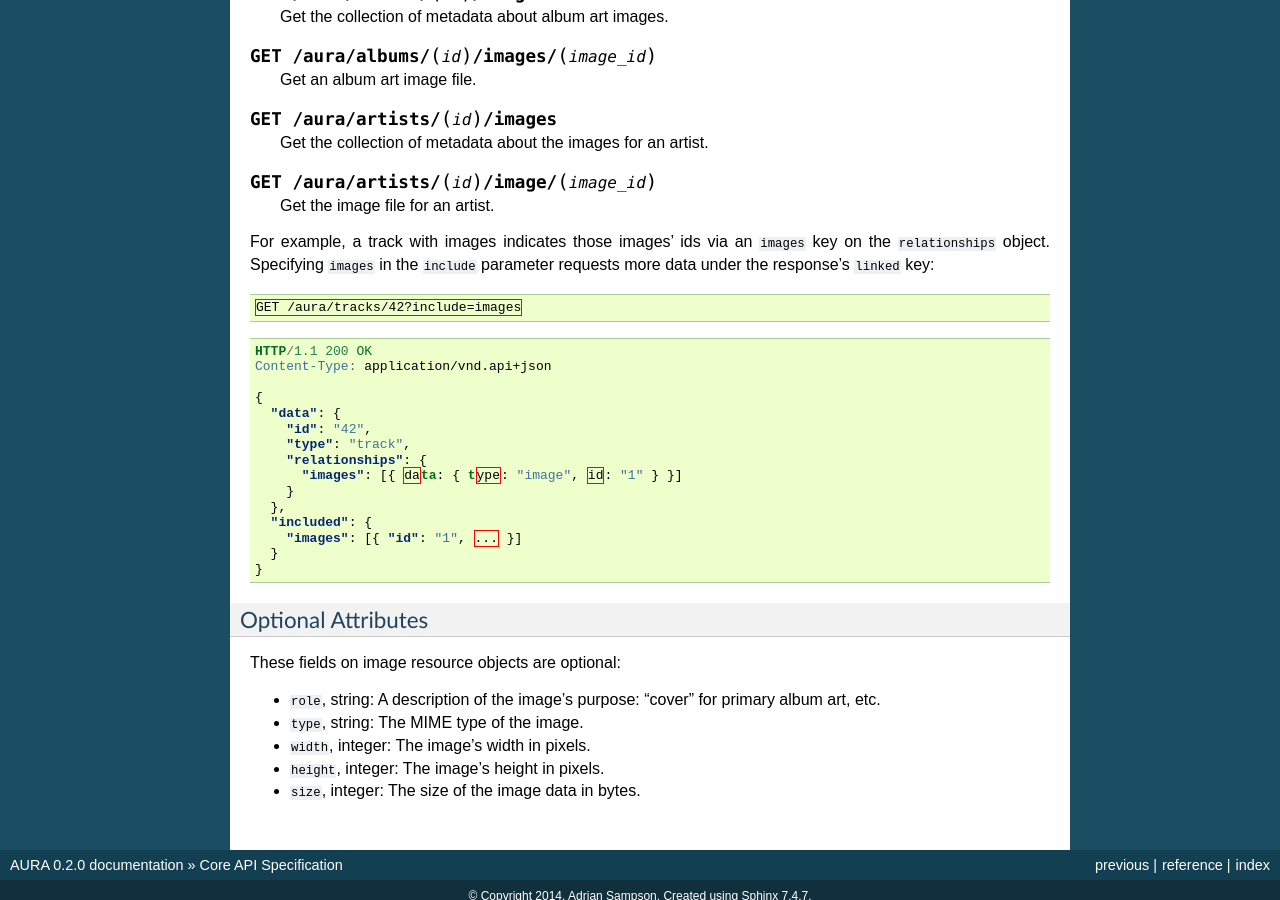
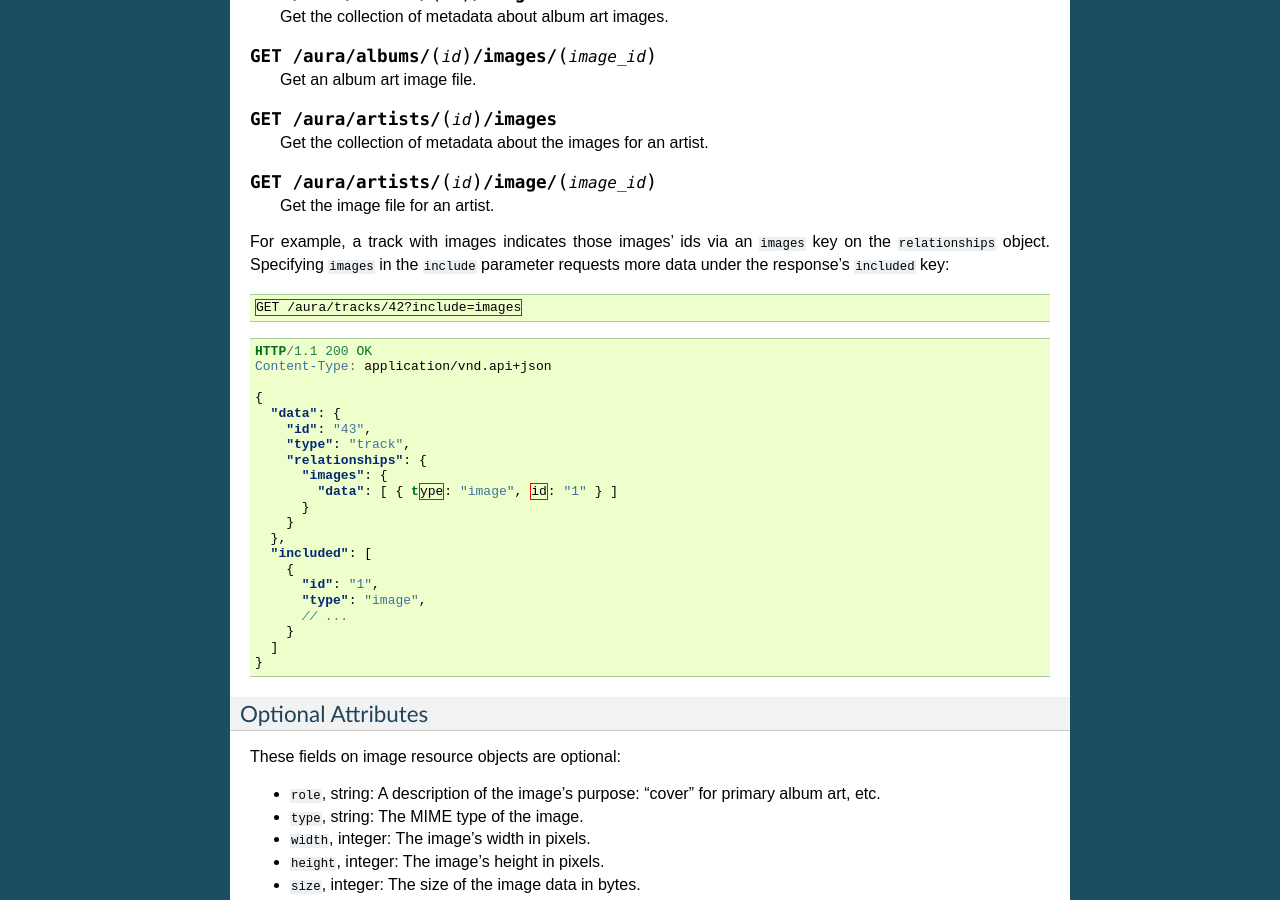
Before and after one commit to beetbox/aura, a Sphinx documentation site: the page built from docs/api.rst, in a window 1280 px wide and 900 px high, scrolled down 7723 px. Built offline with Sphinx 7.4.7, drawn with Linux system fonts in a browser that asks for light colours.

Commit message:
Fixed inclusion of images example

```diff
--- a/docs/api.rst
+++ b/docs/api.rst
@@ -547,7 +547,7 @@ indicate the type of the image file returned.
 
 For example, a track with images indicates those images' ids via an ``images``
 key on the ``relationships`` object. Specifying ``images`` in the ``include``
-parameter requests more data under the response's ``linked`` key:
+parameter requests more data under the response's ``included`` key:
 
 .. sourcecode:: http
 
@@ -560,15 +560,21 @@ parameter requests more data under the response's ``linked`` key:
 
     {
       "data": {
-        "id": "42",
+        "id": "43",
         "type": "track",
         "relationships": {
-          "images": [{ data: { type: "image", id: "1" } }]
+          "images": {
+            "data": [ { type: "image", id: "1" } ]
+          }
         }
       },
-      "included": {
-        "images": [{ "id": "1", ... }]
-      }
+      "included": [
+        {
+          "id": "1",
+          "type": "image",
+          // ...
+        }
+      ]
     }
 
 Optional Attributes
```
